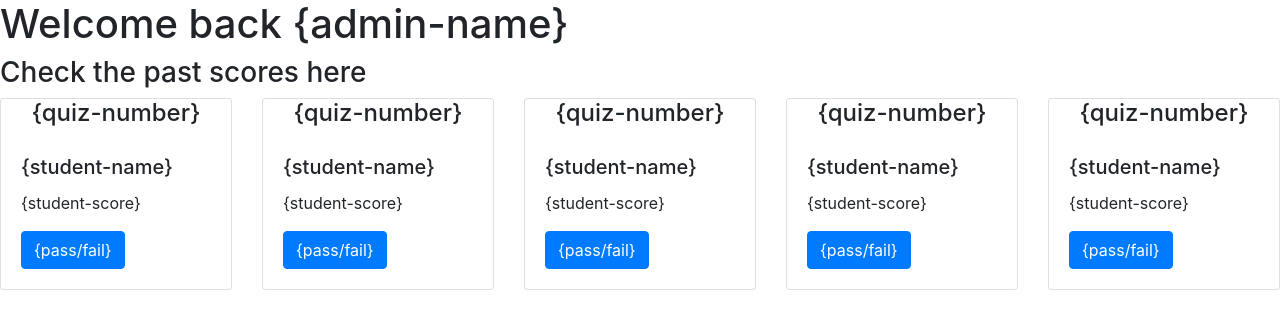
After one commit to Khushi90383/FINAL_PROJECT_WALKOVER, a Flask app: template templates/admin.html in a window 1280 px wide. The commit adds this page. Shown: the top 329 px of the page. Run offline with Flask 2, Linux system fonts and the light colour scheme; the template is opened without the code that fills it, so the values that code supplies are empty.

Commit message:
new changes

```diff
--- a/app.py
+++ b/app.py
@@ -0,0 +1,20 @@
+from flask import Flask,render_template
+app = Flask(__name__)
+
+@app.route('/')
+def userlogin():
+    return render_template("user_login.html")
+
+@app.route('/admin-login')
+def adminlogin():
+    return render_template("admin_login.html")
+
+@app.route('/quiz')
+def quiz():
+    return render_template("mcq.html")
+
+@app.route('/admin')
+def admin():
+    return render_template("admin.html")
+if __name__=="__main__":
+    app.run(debug=True)
--- a/static/CSS/user_login.css
+++ b/static/CSS/user_login.css
@@ -13,6 +13,7 @@
     background-color: var(--col2);
     color: var(--col1);
     text-align: center;
+    margin-bottom: 0px;
 }
 .main{
     padding:5% 20%;
@@ -31,3 +32,6 @@
     text-align: center;
     color: var(--col5);
 }
+.header h1{
+    margin-bottom: 0px;
+}
--- /dev/null
+++ b/static/JS/admin.js
@@ -0,0 +1,3 @@
+document.querySelector("otpdiv").appendChild(<input type="number" class="otp" id="otp"/>
+)
+document.querySelector("otpdiv").appendChild(<label class="otp" for="otp">Enter OTP</label>)
--- /dev/null
+++ b/templates/admin.html
@@ -0,0 +1,61 @@
+<!DOCTYPE html>
+<html lang="en">
+<head>
+    <meta charset="UTF-8">
+    <meta http-equiv="X-UA-Compatible" content="IE=edge">
+    <meta name="viewport" content="width=device-width, initial-scale=1.0">
+    <link rel="stylesheet" href="https://cdn.jsdelivr.net/npm/bootstrap@4.6.1/dist/css/bootstrap.min.css" integrity="sha384-zCbKRCUGaJDkqS1kPbPd7TveP5iyJE0EjAuZQTgFLD2ylzuqKfdKlfG/eSrtxUkn" crossorigin="anonymous">
+    <title>Document</title>
+</head>
+<body>
+    <div class="top">
+        <h1>Welcome back {admin-name}</h1>
+    </div>
+
+<div class="past-scores">
+    <h3>Check the past scores here</h3>
+    <div class="card-deck">
+        <div class="card">
+          <center><h4>{quiz-number}</h4></center>
+          <div class="card-body">
+            <h5 class="card-title">{student-name}</h5>
+            <p class="card-text">{student-score}</p>
+            <p class="card-text"><button type="button" class="btn btn-primary">{pass/fail}</button></p>
+          </div>
+        </div>
+        <div class="card">
+            <center><h4>{quiz-number}</h4></center>
+            <div class="card-body">
+              <h5 class="card-title">{student-name}</h5>
+              <p class="card-text">{student-score}</p>
+              <p class="card-text"><button type="button" class="btn btn-primary">{pass/fail}</button></p>
+            </div>
+          </div>
+          <div class="card">
+            <center><h4>{quiz-number}</h4></center>
+            <div class="card-body">
+              <h5 class="card-title">{student-name}</h5>
+              <p class="card-text">{student-score}</p>
+              <p class="card-text"><button type="button" class="btn btn-primary">{pass/fail}</button></p>
+            </div>
+          </div>
+          <div class="card">
+            <center><h4>{quiz-number}</h4></center>
+            <div class="card-body">
+              <h5 class="card-title">{student-name}</h5>
+              <p class="card-text">{student-score}</p>
+              <p class="card-text"><button type="button" class="btn btn-primary">{pass/fail}</button></p>
+            </div>
+          </div>
+          <div class="card">
+            <center><h4>{quiz-number}</h4></center>
+            <div class="card-body">
+              <h5 class="card-title">{student-name}</h5>
+              <p class="card-text">{student-score}</p>
+              <p class="card-text"><button type="button" class="btn btn-primary">{pass/fail}</button></p>
+            </div>
+          </div>
+          </div>
+</div>
+</body>
+</html>
--- a/templates/user_login.html
+++ b/templates/user_login.html
@@ -6,7 +6,7 @@
     <meta name="viewport" content="width=device-width, initial-scale=1.0">
     <title>QuizApp</title>
     <link href="https://cdn.jsdelivr.net/npm/bootstrap@5.1.3/dist/css/bootstrap.min.css" rel="stylesheet" integrity="sha384-1BmE4kWBq78iYhFldvKuhfTAU6auU8tT94WrHftjDbrCEXSU1oBoqyl2QvZ6jIW3" crossorigin="anonymous">
-    <link rel="stylesheet" href="../CSS/user_login.css">
+    <link rel="stylesheet" href="../static/CSS/user_login.css">
 </head>
 <body>
     <div class="header">
```
Also changed, not shown: static/CSS/admin_login.css (added, +14 -0 lines), templates/admin_login.html (+36 -0 lines), createdb.py (added).
